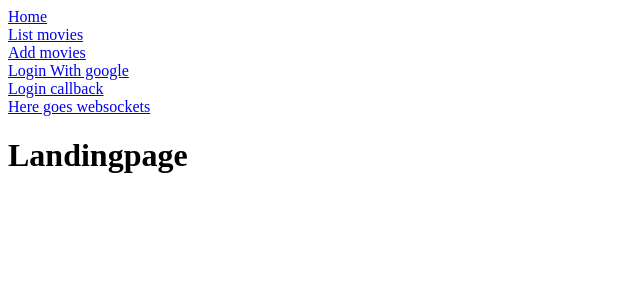
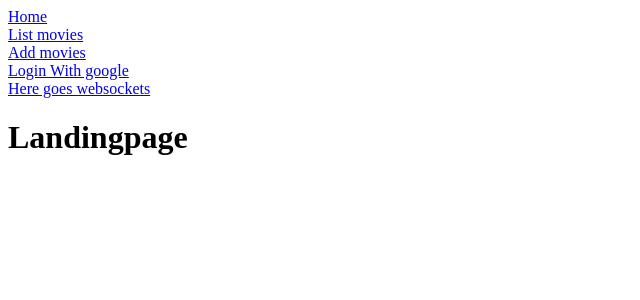
Before and after one commit to Webutvikling-og-API-design-PG6301/mock_exam, a React (Vite) app in the folder client/: page / in a window 1280 px wide. Shown: the top 300 px of the page, without its empty margins (0-640 px from the left). Built offline with nearby package versions, Linux system fonts and the light colour scheme.

Commit message:
automatic redirect 1

```diff
--- a/client/src/components/Nav.jsx
+++ b/client/src/components/Nav.jsx
@@ -15,9 +15,7 @@ const Nav = () => {
       <div>
         <Link to="/g_login">Login With google</Link>
       </div>
-      <div>
-        <Link to="/g_login/callback">Login callback</Link>
-      </div>
+
       <div>
         <Link to="/chat">Here goes websockets</Link>
       </div>
```
